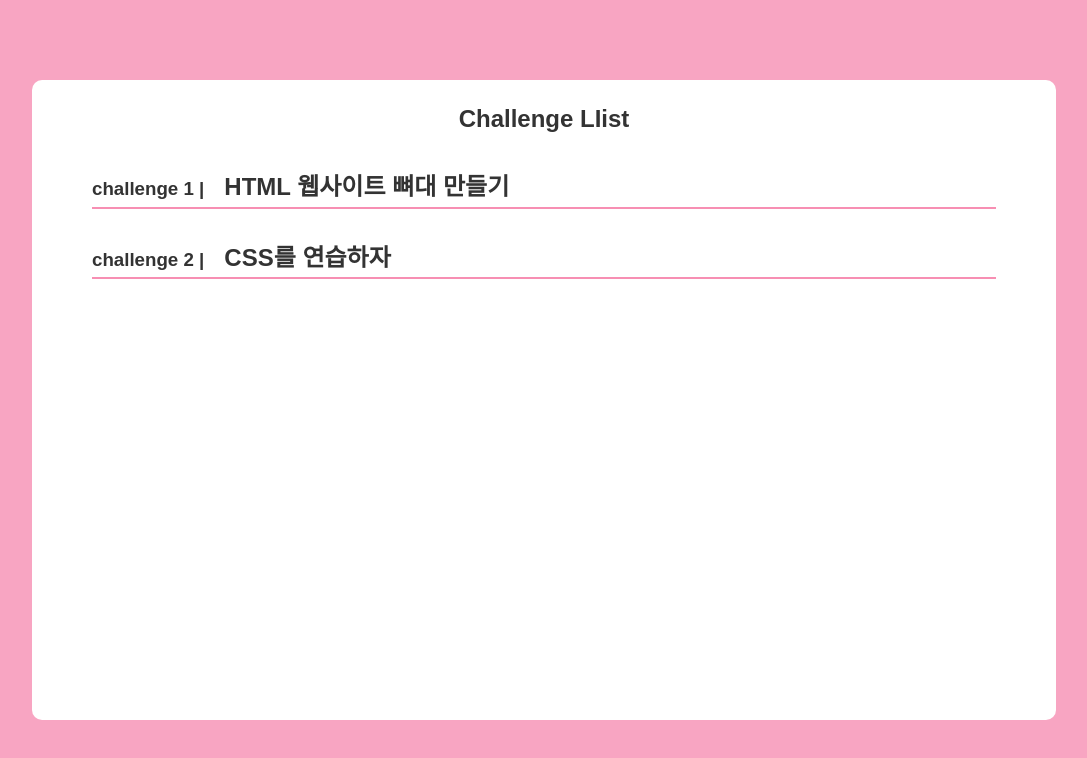
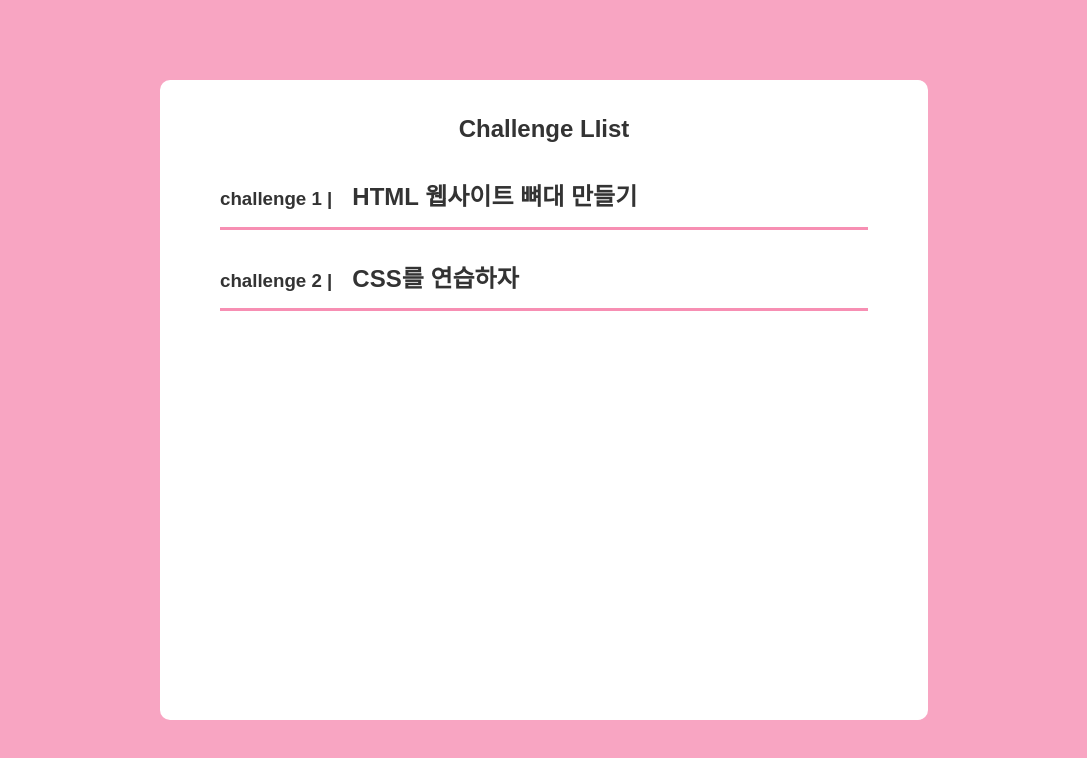
Before and after one commit to youngseoJi/html-css-study, a plain HTML site: page public/index.html in a window 1280 px wide. Shown: the whole page, without its empty margins (96-1183 px from the left). Drawn offline with Linux system fonts and the light colour scheme.

Commit message:
전체적으로 수정

```diff
--- a/public/css/listStyle.css
+++ b/public/css/listStyle.css
@@ -10,9 +10,9 @@
   display: flex;
   flex-direction: column;
   align-items: center;
-  width: 80%;
+  width: 60%;
   height: 80%;
-  padding: 20px 60px;
+  padding: 30px 60px;
   gap: 30px;
   background-color: white;
   border-radius: 10px;
@@ -30,9 +30,10 @@
 }
 
 .divider-line {
-  height: 2px;
+  height: 3px;
   width: 100%;
   background-color: rgba(247, 143, 179,1.0);
+  margin-top: 10px;
 }
 
 .main-list-container a {
```
